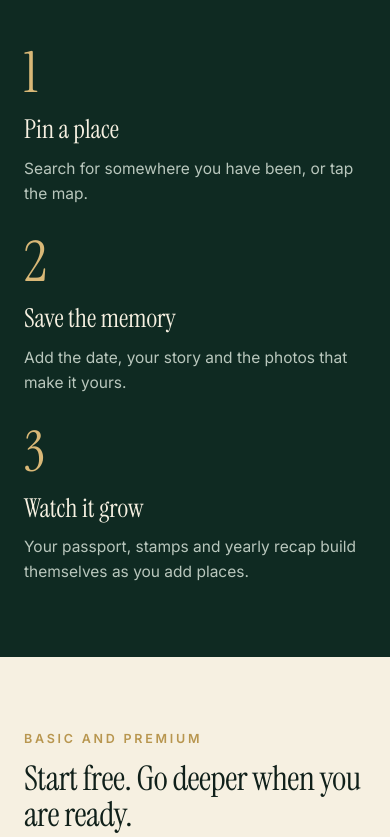
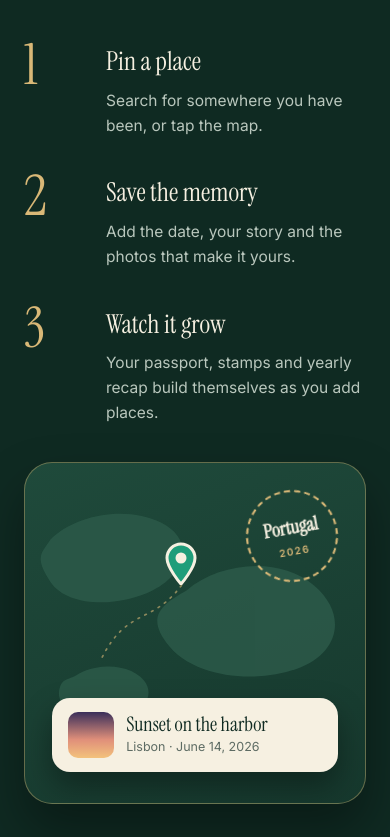
Before and after one commit to jeanninejersey-rgb/beentheretravel-site, a plain HTML site: page index.html in a window 390 px wide. Shown: the part 5173-6010 px from the top of the page. Drawn offline with Linux system fonts and the light colour scheme.

Commit message:
Add animated pin, memory and stamp visual to How it works
Co-Authored-By: Claude Sonnet 5.5 <noreply@anthropic.com>
Claude-Session: https://claude.ai/code/session_01PP67knWmRzBwYBR77Da1uY

```diff
--- a/index.html
+++ b/index.html
@@ -187,6 +187,26 @@
   .chap:nth-child(2){border-left-color:#1f9d7a}.chap:nth-child(3){border-left-color:#e08f7a}
   .chap b{font-family:var(--serif);font-weight:400;font-size:21px;display:block}
 
+  .how{display:grid;grid-template-columns:1fr 1fr;gap:64px;align-items:center;margin-top:40px}
+  .how .steps{grid-template-columns:1fr;gap:30px;margin-top:0}
+  .how .step{display:grid;grid-template-columns:64px 1fr;column-gap:18px}
+  .how .step .n{grid-row:1/3}
+  .how .step h3{margin-top:4px}
+  .hv{position:relative;aspect-ratio:1/1;max-width:460px;width:100%;margin:0 auto;border-radius:28px;background:linear-gradient(160deg,var(--forest-3),var(--forest-2));border:1px solid rgba(217,184,119,.4);box-shadow:0 26px 50px rgba(0,0,0,.35);overflow:hidden}
+  .hv svg.land{position:absolute;inset:0;width:100%;height:100%}
+  .hv .pin{position:absolute;left:46%;top:36%;width:34px;height:44px;margin:-44px 0 0 -17px;animation:drop 9s infinite}
+  .hv .ring{position:absolute;left:46%;top:36%;width:60px;height:22px;margin:-11px 0 0 -30px;border:2px solid var(--gold);border-radius:50%;opacity:0;animation:ringp 9s infinite}
+  .hv .chip{position:absolute;left:8%;right:8%;bottom:9%;background:var(--cream);color:var(--forest);border-radius:18px;padding:14px 16px;display:flex;gap:12px;align-items:center;box-shadow:0 14px 30px rgba(0,0,0,.35);animation:rise 9s infinite}
+  .hv .chip .ph2{width:46px;height:46px;border-radius:10px;flex:none;background:linear-gradient(180deg,#3a2f5a,#e08f7a 60%,#f3c27c)}
+  .hv .chip b{color:var(--forest);font-family:var(--serif);font-weight:400;font-size:20px;display:block;line-height:1.15}
+  .hv .chip small{color:#5d6b63;font-size:12.5px}
+  .hv .stampbig{position:absolute;right:8%;top:8%;width:92px;height:92px;border-radius:50%;border:2px dashed var(--gold);display:grid;place-items:center;text-align:center;color:var(--gold);font-size:10px;letter-spacing:.14em;text-transform:uppercase;font-weight:600;transform:rotate(-10deg);animation:stampin 9s infinite}
+  .hv .stampbig span{font-family:var(--serif);font-size:19px;letter-spacing:0;text-transform:none;color:var(--cream);display:block}
+  @keyframes drop{0%,4%{opacity:0;transform:translateY(-40px)}10%{opacity:1;transform:translateY(0)}92%{opacity:1}100%{opacity:0}}
+  @keyframes ringp{0%,9%{opacity:0;transform:scale(.4)}14%{opacity:.9}26%{opacity:0;transform:scale(1.5)}100%{opacity:0}}
+  @keyframes rise{0%,28%{opacity:0;transform:translateY(24px)}36%{opacity:1;transform:none}92%{opacity:1}100%{opacity:0}}
+  @keyframes stampin{0%,56%{opacity:0;transform:rotate(-10deg) scale(1.9)}62%{opacity:1;transform:rotate(-10deg) scale(1)}92%{opacity:1}100%{opacity:0}}
+
   @media (max-width:860px){
     .hero{padding:120px 0 80px}
     .hero .wrap{grid-template-columns:1fr;gap:40px}
@@ -194,9 +214,10 @@
     .frow{grid-template-columns:1fr;gap:28px;padding:34px 0}
     .frow:nth-of-type(even) .ftext{order:0}
     header.top .links a.l{display:none}
+    .how{grid-template-columns:1fr;gap:36px}
     section{padding:72px 0}
   }
-  @media (prefers-reduced-motion:reduce){html{scroll-behavior:auto}.btn{transition:none}.pulse{animation:none;opacity:0}.scroll-cue svg{animation:none}.js .reveal{opacity:1;transform:none;transition:none}}
+  @media (prefers-reduced-motion:reduce){html{scroll-behavior:auto}.btn{transition:none}.pulse{animation:none;opacity:0}.scroll-cue svg{animation:none}.hv .pin,.hv .chip,.hv .stampbig{animation:none;opacity:1}.hv .ring{animation:none}.js .reveal{opacity:1;transform:none;transition:none}}
 </style>
 </head>
 <body>
@@ -318,10 +339,19 @@
   <div class="wrap">
     <div class="kicker">How it works</div>
     <h2>From a trip to a keepsake in three steps.</h2>
-    <div class="steps">
-      <div class="step"><div class="n">1</div><h3>Pin a place</h3><p>Search for somewhere you have been, or tap the map.</p></div>
-      <div class="step"><div class="n">2</div><h3>Save the memory</h3><p>Add the date, your story and the photos that make it yours.</p></div>
-      <div class="step"><div class="n">3</div><h3>Watch it grow</h3><p>Your passport, stamps and yearly recap build themselves as you add places.</p></div>
+    <div class="how">
+      <div class="steps">
+        <div class="step"><div class="n">1</div><h3>Pin a place</h3><p>Search for somewhere you have been, or tap the map.</p></div>
+        <div class="step"><div class="n">2</div><h3>Save the memory</h3><p>Add the date, your story and the photos that make it yours.</p></div>
+        <div class="step"><div class="n">3</div><h3>Watch it grow</h3><p>Your passport, stamps and yearly recap build themselves as you add places.</p></div>
+      </div>
+      <div class="hv" aria-hidden="true">
+        <svg class="land" viewBox="0 0 400 400" preserveAspectRatio="xMidYMid slice"><g fill="#2c5a49" opacity=".85"><path d="M30 90c30-30 90-40 130-20s30 60-10 80-100 20-120-10-10-34 0-50z"/><path d="M190 150c40-34 110-40 150-6s30 80-20 98-120 10-150-26-8-50 20-66z"/><path d="M60 250c24-16 64-14 80 6s-6 44-40 48-62-18-60-34 8-14 20-20z"/></g><path d="M184 144C150 190 120 170 90 230" fill="none" stroke="#d9b877" stroke-width="2" stroke-dasharray="2 7" stroke-linecap="round" opacity=".6"/></svg>
+        <div class="ring"></div>
+        <svg class="pin" viewBox="0 0 34 44"><path d="M17 43C17 43 3 27 3 17a14 14 0 0 1 28 0c0 10-14 26-14 26z" fill="#1f9d7a" stroke="#f6f0e1" stroke-width="3"/><circle cx="17" cy="17" r="5.5" fill="#f6f0e1"/></svg>
+        <div class="stampbig"><div><span>Portugal</span>2026</div></div>
+        <div class="chip"><div class="ph2"></div><div><b>Sunset on the harbor</b><small>Lisbon &middot; June 14, 2026</small></div></div>
+      </div>
     </div>
   </div>
 </section>
```
